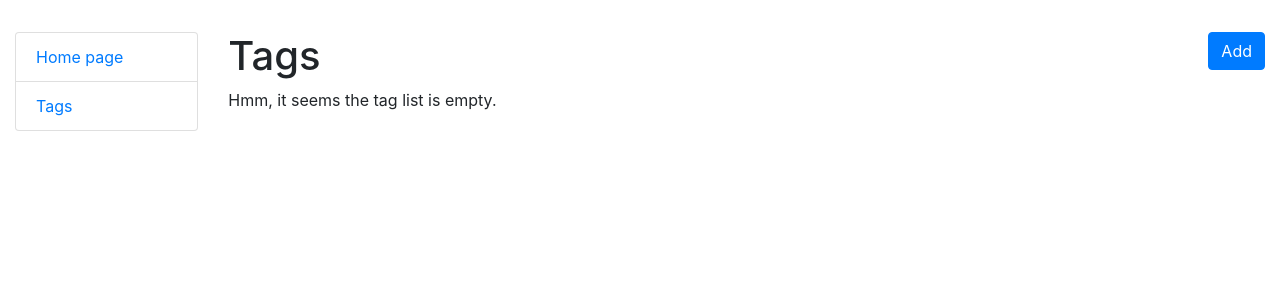
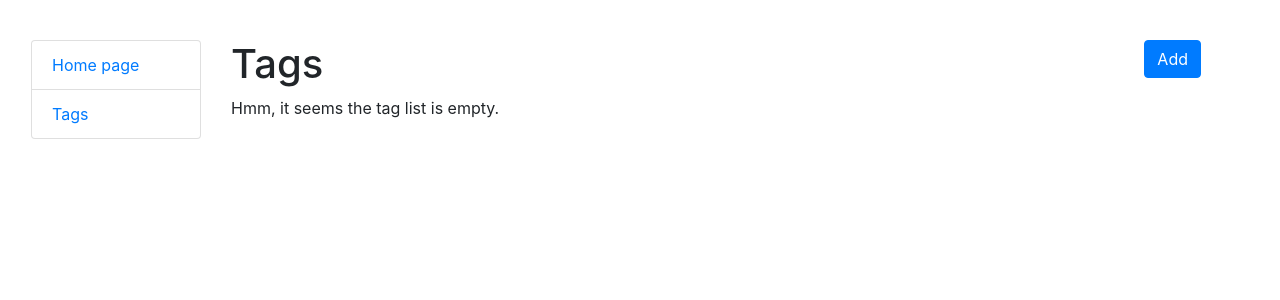
Before and after one commit to Illya-Maznitskiy/Todo-list, a Django app: page /tags in a window 1280 px wide. Shown: the top 300 px of the page. Run offline with Django 5.2, Linux system fonts and the light colour scheme; data that the repository does not hold is empty.

Commit message:
add css styles in base.html

```diff
--- a/templates/base.html
+++ b/templates/base.html
@@ -14,6 +14,13 @@
   <!-- Add additional CSS in static file -->
   {% load static %}
   <link rel="stylesheet" href="{% static 'css/styles.css' %}">
+  <style>
+    body {
+      margin-top: 2.5rem;
+      margin-left: 1rem;
+      margin-right: 4rem;
+    }
+  </style>
 </head>
 
 <body>
```
